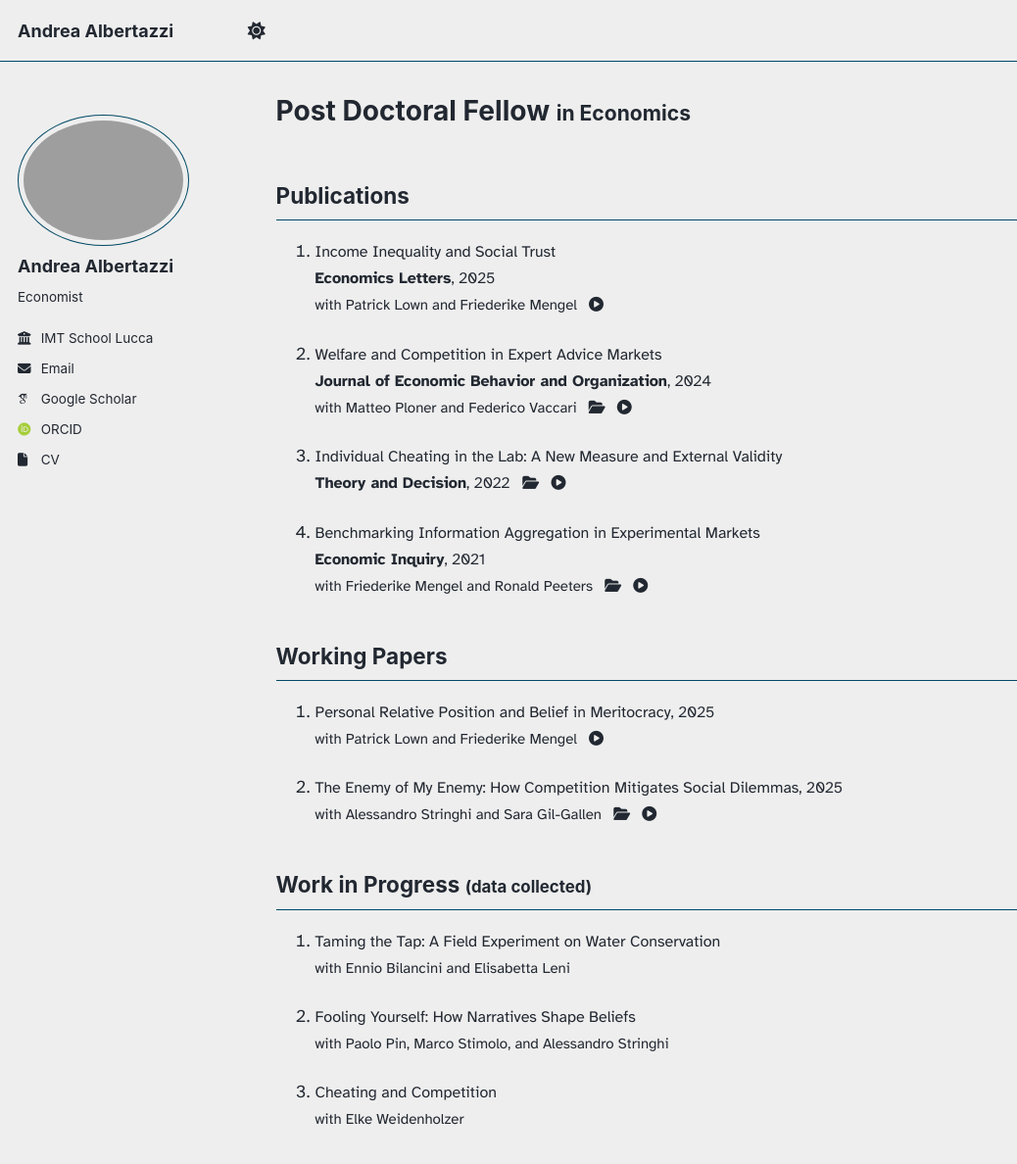
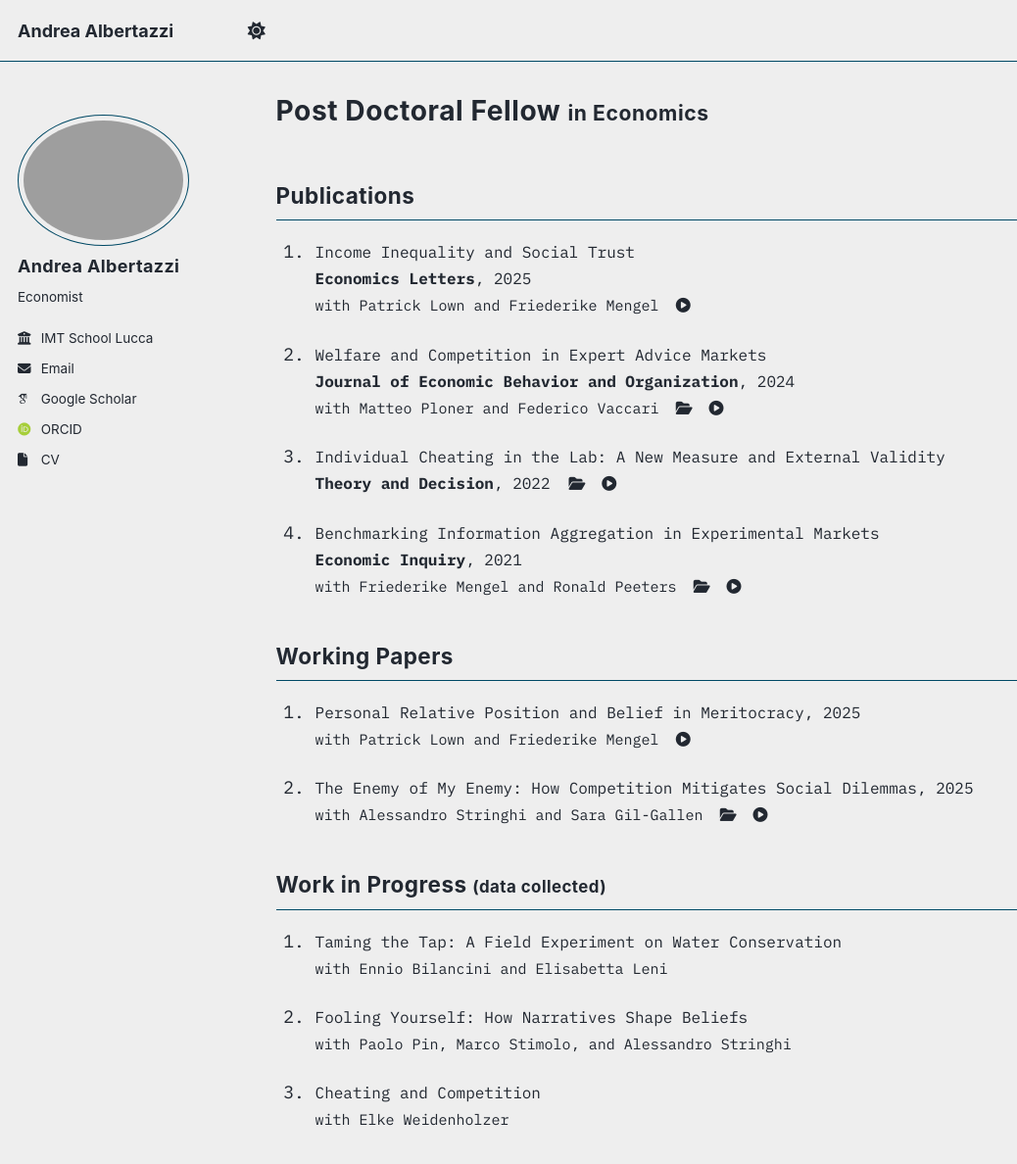
Before and after one commit to tazze87/tazze87.github.io, a Jekyll site: the page built from _pages/about.md, in a window 1280 px wide and 1400 px high. Shown: the top 1188 px of the window at 98% size, without its empty margins (0-1038 px from the left). Built offline with Jekyll 4.4.1, drawn with Linux system fonts in a browser that asks for light colours; some web fonts are replaced; a script that is not in the unit is left out.

Commit message:
Update custom.html

```diff
--- a/_includes/head/custom.html
+++ b/_includes/head/custom.html
@@ -83,13 +83,20 @@
 </style>
 
 
-<!-- Font for everything -->
+<!-- Monospace font (similar to the screenshot) -->
 <link rel="preconnect" href="https://fonts.googleapis.com">
 <link rel="preconnect" href="https://fonts.gstatic.com" crossorigin>
-<link href="https://fonts.googleapis.com/css2?family=Atkinson+Hyperlegible:wght@400;700&display=swap" rel="stylesheet">
+<link href="https://fonts.googleapis.com/css2?family=IBM+Plex+Mono:wght@400;700&display=swap" rel="stylesheet">
 <style>
   html, body {
-    font-family: "Atkinson Hyperlegible", system-ui, -apple-system, "Segoe UI", Roboto, Arial, sans-serif;
+    font-family: "IBM Plex Mono",
+                 ui-monospace, SFMono-Regular, Menlo, Monaco, Consolas,
+                 "Liberation Mono", "Courier New", monospace;
+  }
+  /* Optional: make headings feel closer to the screenshot */
+  h1, h2, h3 {
+    font-weight: 700;
+    letter-spacing: 0.02em;
   }
 </style>
 
@@ -101,4 +108,5 @@
 
 
 
+
 <!-- end custom head snippets -->
```
